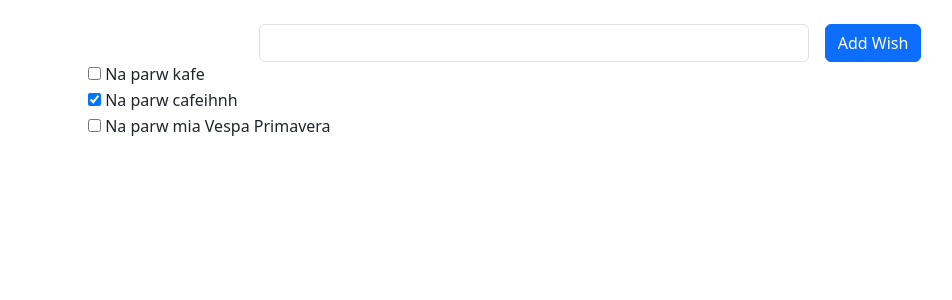
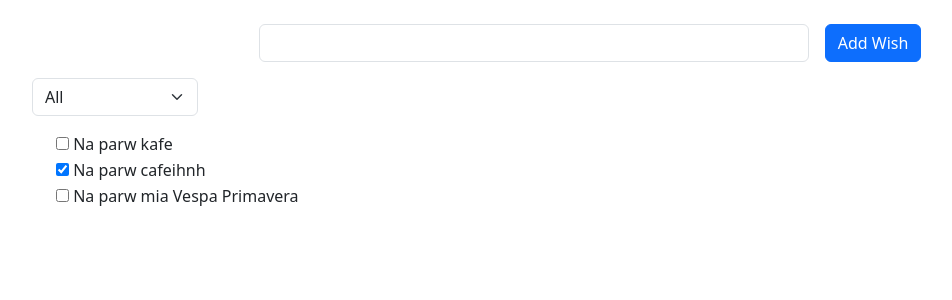
Before and after one commit to dflorian251/wish-list, an Angular app: page / in a window 1280 px wide. Shown: the top 300 px of the page, without its empty margins (50-1002 px from the left). Built offline with nearby package versions, Linux system fonts and the light colour scheme.

Commit message:
Filtering wishes.

```diff
--- a/src/app/app.component.html
+++ b/src/app/app.component.html
@@ -16,9 +16,24 @@
     </div>
   </form>
 
+  <div class="row mt-3">
+    <div class="col-sm-2">
+      <select
+        class="form-select"
+        [(ngModel)]="listFilter"
+        (ngModelChange)="filterChanged($event)"
+      >
+        <option value="0">All</option>
+        <option value="1">Unfulfilled</option>
+        <option value="2">Fulfilled</option>
+      </select>
+    </div>
+  </div>
+
+  <div class="row mt-3">
     <ng-template #showWishes>
-    <ul class="wish-list" *ngIf="wishes.length > 0">
-      <li class="" *ngFor="let wish of wishes; index as ii">
+      <ul class="wish-list" *ngIf="visibleWishes.length > 0">
+        <li class="" *ngFor="let wish of visibleWishes; index as ii">
           <div class="form-check">
             <label for="" class="form-check-label">
               <input
@@ -37,5 +52,6 @@
     <div *ngIf="wishes.length === 0; else showWishes">
       There are no wishes to display.
     </div>
+  </div>
 
 </div>
--- a/src/app/app.component.ts
+++ b/src/app/app.component.ts
@@ -17,19 +17,31 @@ import { FormsModule } from '@angular/forms';
   styleUrl: './app.component.css'
 })
 export class AppComponent {
-  title = 'wish-list';
-  newWishText ='';
-
   wishes:  WishItem[] = [
     new WishItem('Na parw kafe'),
     new WishItem('Na parw cafeihnh', true),
     new WishItem('Na parw mia Vespa Primavera', false),
   ];
 
+  listFilter : String = '0';
+  newWishText ='';
+  title = 'wish-list';
+  visibleWishes : WishItem[] = this.wishes;
+
   addNewWish() {
     // add the new created wish
     this.wishes.push(new WishItem(this.newWishText));
     this.newWishText = '';
+  }
+
+  filterChanged(value : any) {
+    if (value === '0') {
+       this.visibleWishes = this.wishes;
+    } else if (value === '1') {
+      this.visibleWishes = this.wishes.filter(wish => !wish.isComplete);
+    } else {
+      this.visibleWishes = this.wishes.filter(wish => wish.isComplete);
+    }
   }
 
   toogleWish(wish : WishItem) {
```
Lines whose indentation alone changed are shown as unchanged.
